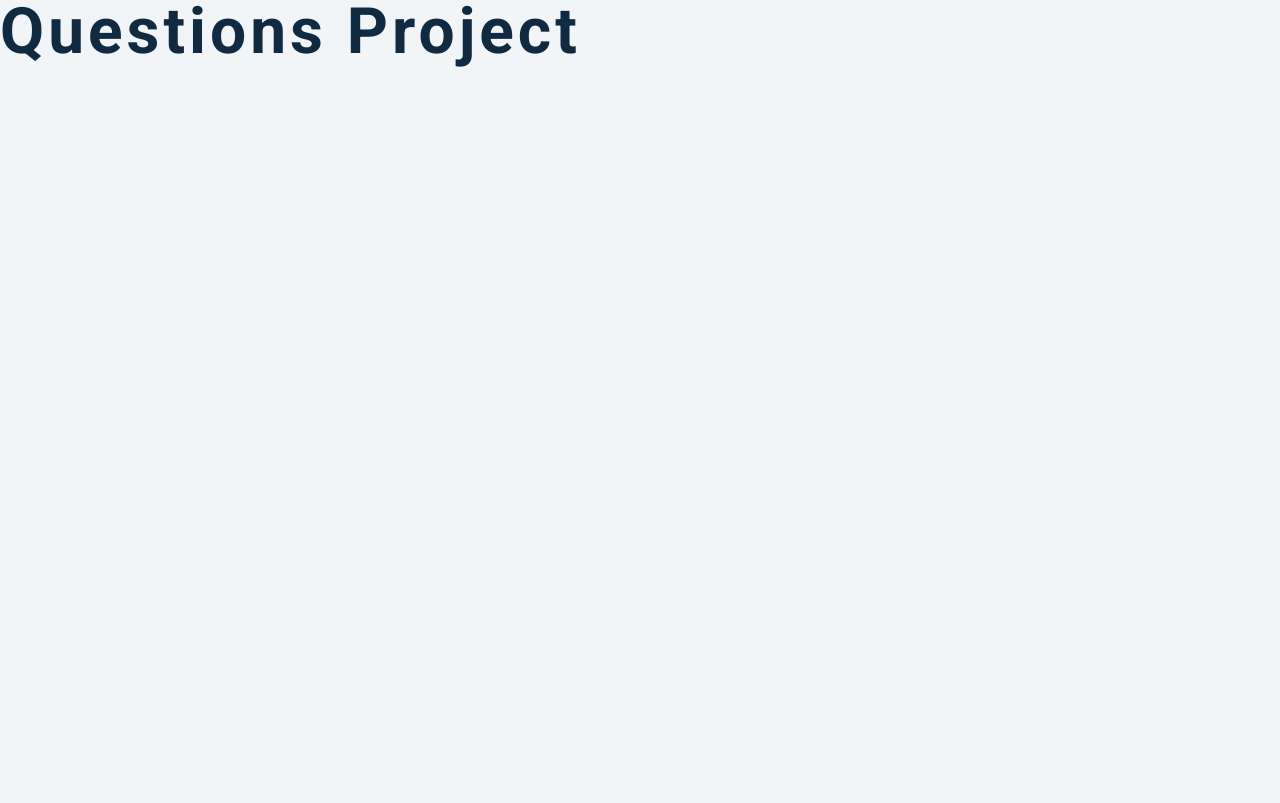
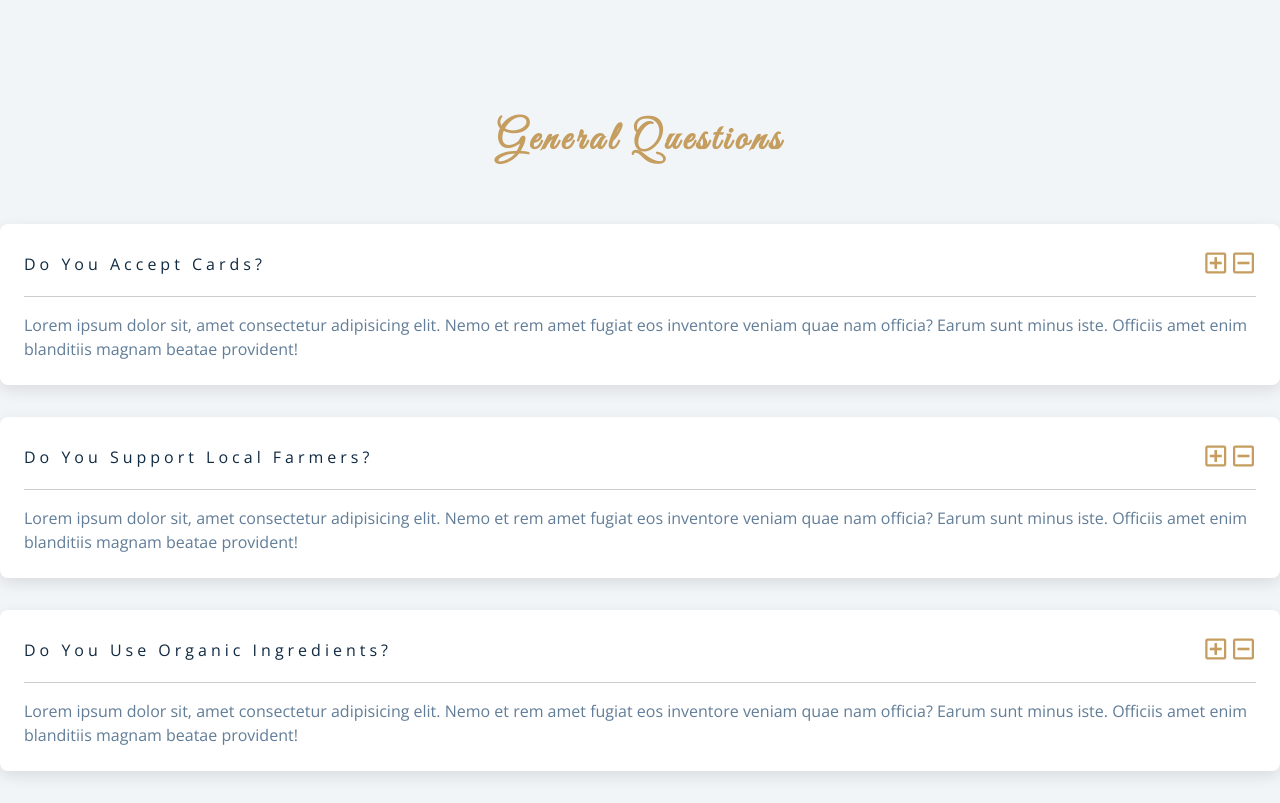
Before and after one commit to paulo-de-santiago/questions, a plain HTML site: page index.html in a window 1280 px wide. Drawn offline with nearby package versions, Linux system fonts and the light colour scheme.

Commit message:
Questions in index.html

```diff
--- a/index.html
+++ b/index.html
@@ -18,7 +18,90 @@
     <link rel="stylesheet" href="styles.css" />
   </head>
   <body>
-    <h1>questions project</h1>
+    <section class="questions">
+      <!-- title -->
+      <div class="title">
+        <h2>general questions</h2>
+      </div>
+      <!-- questions -->
+      <div class="secion-center">
+        <!-- single question -->
+        <article class="question">
+          <!-- question title -->
+          <div class="question-title">
+            <p>Do you accept cards?</p>
+            <button type="button" class="question-btn">
+              <span class="plus-icon">
+                <i class="far fa-plus-square"></i>
+              </span>
+              <span class="minus-icon">
+                <i class="far fa-minus-square"></i>
+              </span>
+            </button>
+          </div>
+          <!-- question text -->
+          <div class="question-text">
+            <p>
+              Lorem ipsum dolor sit, amet consectetur adipisicing elit. Nemo et
+              rem amet fugiat eos inventore veniam quae nam officia? Earum sunt
+              minus iste. Officiis amet enim blanditiis magnam beatae provident!
+            </p>
+          </div>
+        </article>
+      </div>
+
+      <div class="secion-center">
+        <!-- single question -->
+        <article class="question">
+          <!-- question title -->
+          <div class="question-title">
+            <p>Do you support local farmers?</p>
+            <button type="button" class="question-btn">
+              <span class="plus-icon">
+                <i class="far fa-plus-square"></i>
+              </span>
+              <span class="minus-icon">
+                <i class="far fa-minus-square"></i>
+              </span>
+            </button>
+          </div>
+          <!-- question text -->
+          <div class="question-text">
+            <p>
+              Lorem ipsum dolor sit, amet consectetur adipisicing elit. Nemo et
+              rem amet fugiat eos inventore veniam quae nam officia? Earum sunt
+              minus iste. Officiis amet enim blanditiis magnam beatae provident!
+            </p>
+          </div>
+        </article>
+      </div>
+
+      <div class="secion-center">
+        <!-- single question -->
+        <article class="question">
+          <!-- question title -->
+          <div class="question-title">
+            <p>Do you use organic ingredients?</p>
+            <button type="button" class="question-btn">
+              <span class="plus-icon">
+                <i class="far fa-plus-square"></i>
+              </span>
+              <span class="minus-icon">
+                <i class="far fa-minus-square"></i>
+              </span>
+            </button>
+          </div>
+          <!-- question text -->
+          <div class="question-text">
+            <p>
+              Lorem ipsum dolor sit, amet consectetur adipisicing elit. Nemo et
+              rem amet fugiat eos inventore veniam quae nam officia? Earum sunt
+              minus iste. Officiis amet enim blanditiis magnam beatae provident!
+            </p>
+          </div>
+        </article>
+      </div>
+    </section>
     <!-- javascript -->
     <script src="app.js"></script>
   </body>
```
